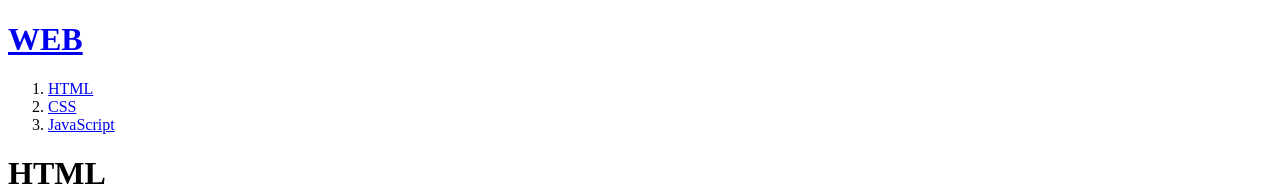
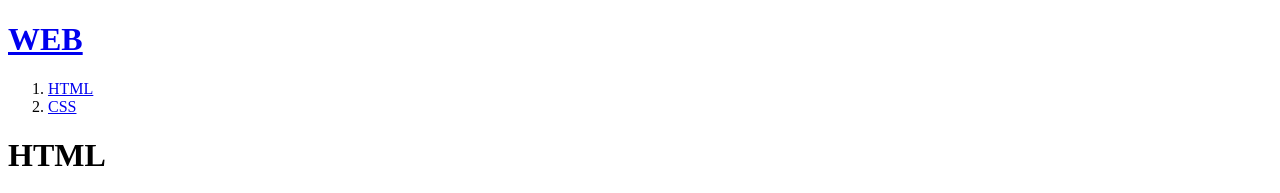
Before and after one commit to tod7602/kiyhome, a plain HTML site: page 1.html in a window 1280 px wide. Shown: the top 193 px of the page. Drawn offline with Linux system fonts and the light colour scheme.

Commit message:
Update 1.html

```diff
--- a/1.html
+++ b/1.html
@@ -13,9 +13,7 @@
       <li>
         <a href="2.html">CSS</a>
       </li>
-      <li>
-        <a href="3.html">JavaScript</a>
-      </li>
+
     </ol>
     <h1>HTML</h1>
     <p><a href="https://www.w3.org/TR/html5/" target="_blank" title="html5 specification">Hypertext Markup Language (HTML)</a> is the standard markup language for <strong>creating <u>web</u> pages</strong> and web applications.
```
